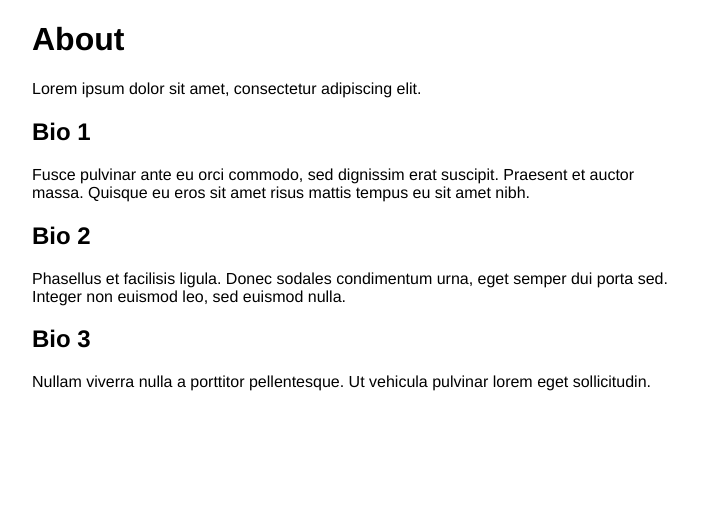
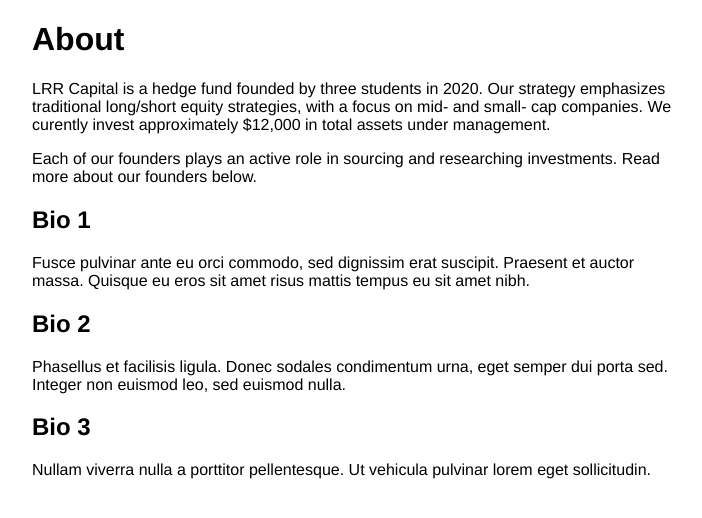
Before and after one commit to lrr-capital/lrr-capital, a Jekyll site: the page built from about.md, in a window 1280 px wide. Shown: the top 518 px of the page, without its empty margins (288-990 px from the left). Built offline with Jekyll 4.4.1, drawn with Linux system fonts in a browser that asks for light colours.

Commit message:
Update about.md

```diff
--- a/about.md
+++ b/about.md
@@ -4,7 +4,10 @@
 ---
 # About
 
-Lorem ipsum dolor sit amet, consectetur adipiscing elit.
+LRR Capital is a hedge fund founded by three students in 2020. Our strategy emphasizes traditional long/short equity strategies, with a focus on mid- and small- cap companies. We curently invest approximately $12,000 in total assets under management.
+
+Each of our founders plays an active role in sourcing and researching investments. Read more about our founders below.
+
 
 ## Bio 1
 
```
